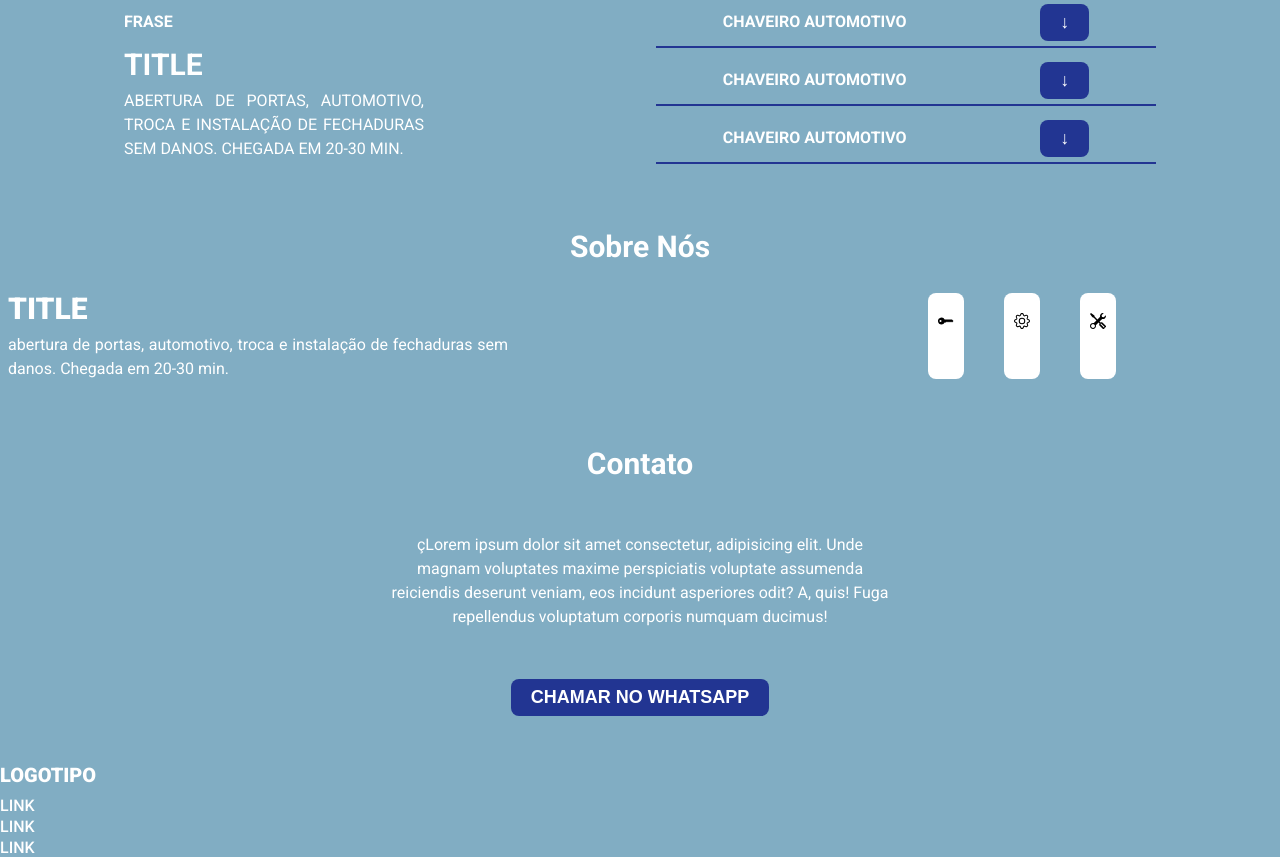
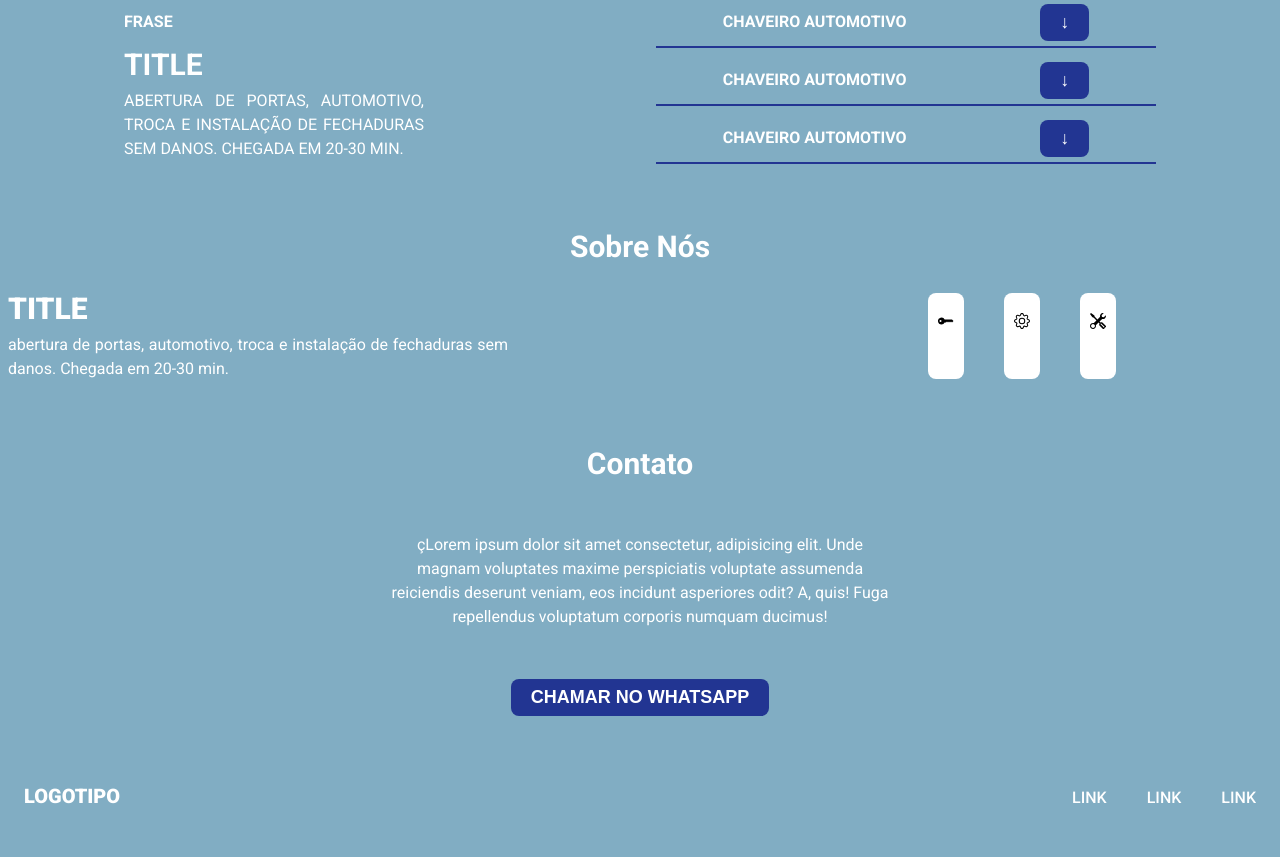
Before and after one commit to ViniNas01/LandingPageChaveiro, a website: page view/index.html in a window 1280 px wide. Shown: the part 1382-2239 px from the top of the page. After the commit the page ends 2218 px from the top, so only its background shows below. Drawn offline with Linux system fonts and the light colour scheme.

Commit message:
feat: Adicionando estilo na FOOTER

```diff
--- a/view/style.css
+++ b/view/style.css
@@ -358,6 +358,8 @@ button {
     border-radius: 8px;
 }
 
+
+/** CONTACT*/
 .contact {
     text-align: center;
 }
@@ -374,38 +376,24 @@ button {
     max-width: 500px;
 }
 
+/** FOOTER */
+.footer {
+    height: 80px;
+    padding: 0 24px;
+}
 
+.footer .flex {
+    display: flex;
+    justify-content: space-between;
+    align-items: center;
+    height: 100%;
+}
 
-
-
-
-
-
-
-
-
-
-
-
-
-
-
-
-
-
-
-
-
-
-
-
-
-
-
-
-
-
-
+.footer nav ul{
+    display: flex;
+    gap: 40px;
+    align-items: center;
+}
 
 /** Responsividade da Pagina*/
 
```
